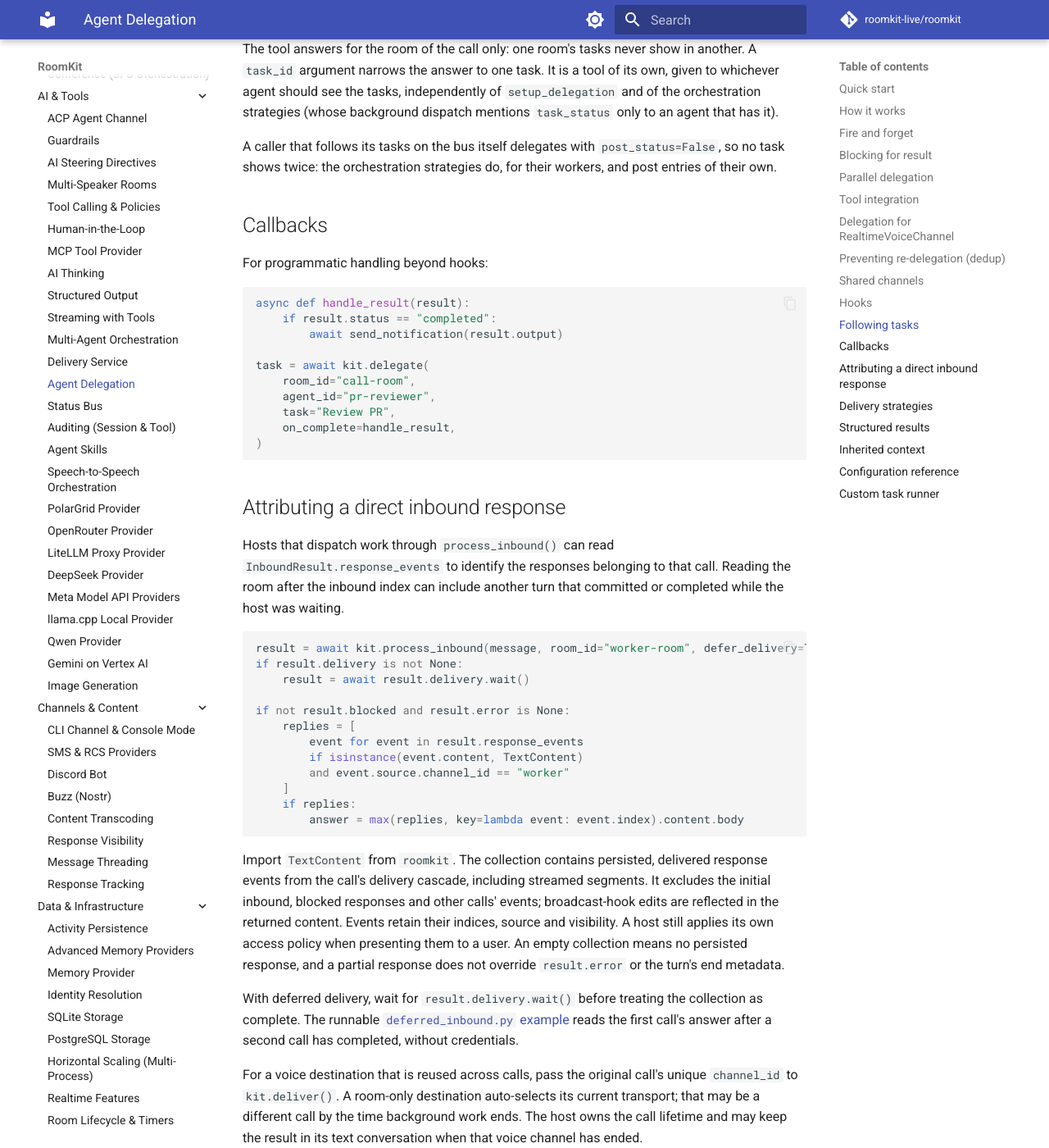
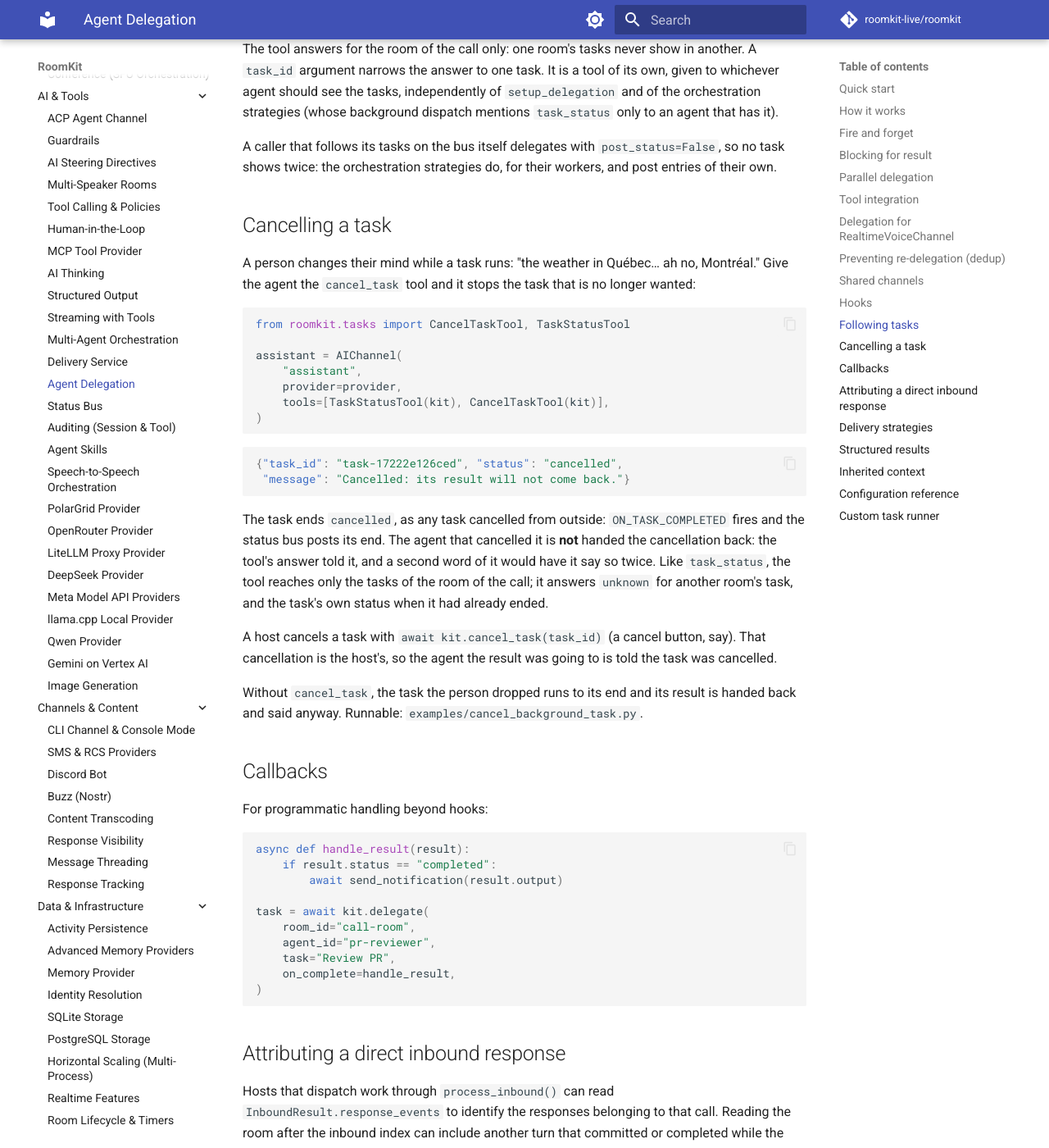
Before and after one commit to roomkit-live/roomkit-docs, an MkDocs documentation site: the page built from docs/guides/agent-delegation.md, in a window 1280 px wide and 1400 px high, scrolled down 6687 px. Shown: the whole window at 82% size. Built offline with MkDocs 1.6.1 and Material for MkDocs 9.7.7, drawn with Linux system fonts in a browser that asks for light colours; comment, search, counter and statistics services are not loaded.

Commit message:
docs(tasks): cancelling a delegated task with cancel_task (RMK-549)

````diff
--- a/docs/guides/agent-delegation.md
+++ b/docs/guides/agent-delegation.md
@@ -303,6 +303,41 @@ A caller that follows its tasks on the bus itself delegates with
 `post_status=False`, so no task shows twice: the orchestration strategies do,
 for their workers, and post entries of their own.
 
+## Cancelling a task
+
+A person changes their mind while a task runs: "the weather in Québec… ah no,
+Montréal." Give the agent the `cancel_task` tool and it stops the task that is
+no longer wanted:
+
+```python
+from roomkit.tasks import CancelTaskTool, TaskStatusTool
+
+assistant = AIChannel(
+    "assistant",
+    provider=provider,
+    tools=[TaskStatusTool(kit), CancelTaskTool(kit)],
+)
+```
+
+```json
+{"task_id": "task-17222e126ced", "status": "cancelled",
+ "message": "Cancelled: its result will not come back."}
+```
+
+The task ends `cancelled`, as any task cancelled from outside:
+`ON_TASK_COMPLETED` fires and the status bus posts its end. The agent that
+cancelled it is **not** handed the cancellation back: the tool's answer told it,
+and a second word of it would have it say so twice. Like `task_status`, the tool
+reaches only the tasks of the room of the call; it answers `unknown` for another
+room's task, and the task's own status when it had already ended.
+
+A host cancels a task with `await kit.cancel_task(task_id)` (a cancel button,
+say). That cancellation is the host's, so the agent the result was going to is
+told the task was cancelled.
+
+Without `cancel_task`, the task the person dropped runs to its end and its
+result is handed back and said anyway. Runnable: `examples/cancel_background_task.py`.
+
 ## Callbacks
 
 For programmatic handling beyond hooks:
````
Also changed, not shown: docs/api/delegation.md (+2 -0 lines), docs/features.md (+1 -1 lines).
